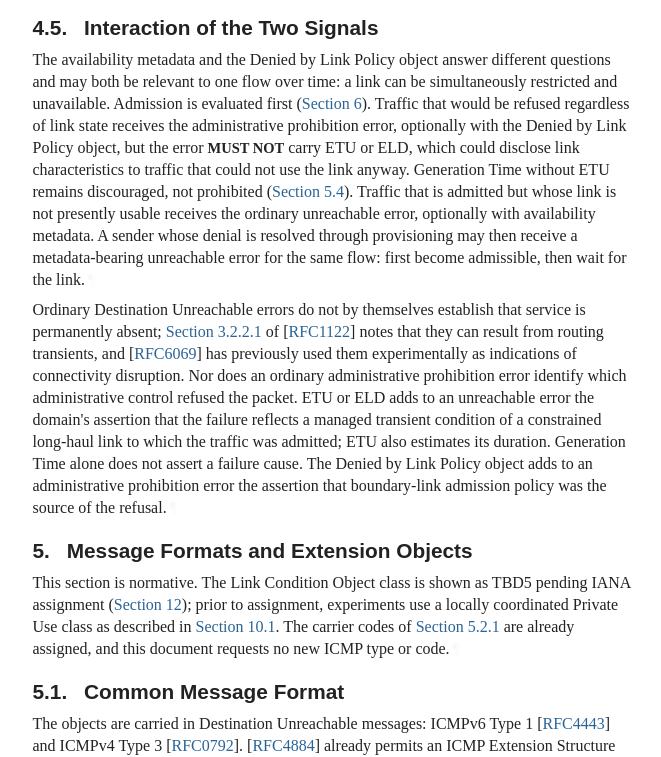
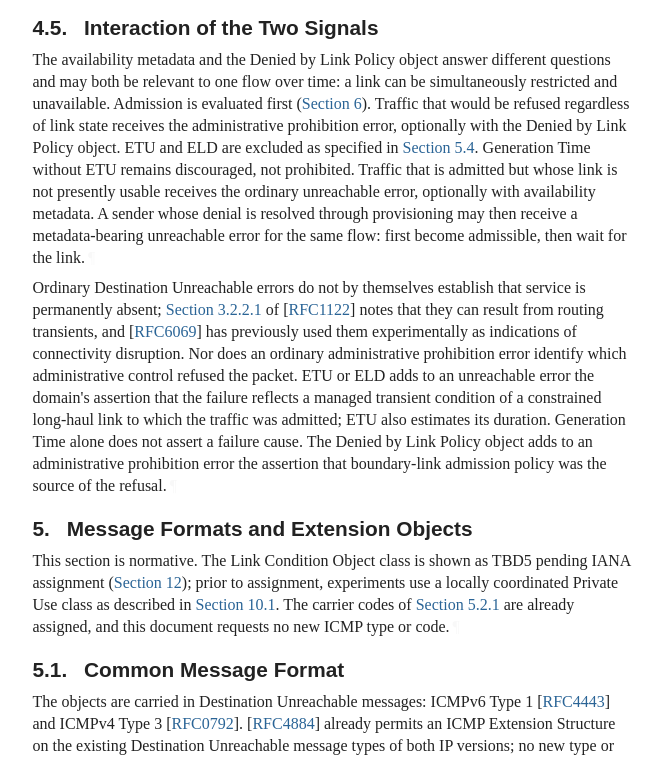
Before and after one commit to ekline/draft-icmp-boundary-signaling, a plain HTML site: page draft-ek-ip-enclave-boundary-signaling.html in a window 1280 px wide. Shown: the part 7997-8754 px from the top of the page, without its empty margins (92-753 px from the left). Drawn offline with Linux system fonts and the light colour scheme; a web font is replaced by a local one.

Commit message:
Script updating gh-pages from 06183f9. [ci skip]

```diff
--- a/draft-ek-ip-enclave-boundary-signaling.html
+++ b/draft-ek-ip-enclave-boundary-signaling.html
@@ -1852,10 +1852,9 @@ different questions and may both be relevant to one flow over time: a
 link can be simultaneously restricted and unavailable. Admission is
 evaluated first (<a href="#generation" class="auto internal xref">Section 6</a>). Traffic that would be refused
 regardless of link state receives the administrative prohibition
-error, optionally with the Denied by Link Policy object, but the error
-<span class="bcp14">MUST NOT</span> carry ETU or ELD, which could disclose link characteristics to traffic
-that could not use the link anyway. Generation Time without ETU remains
-discouraged, not prohibited (<a href="#applicability-objects" class="auto internal xref">Section 5.4</a>). Traffic
+error, optionally with the Denied by Link Policy object. ETU and ELD
+are excluded as specified in <a href="#applicability-objects" class="auto internal xref">Section 5.4</a>. Generation Time
+without ETU remains discouraged, not prohibited. Traffic
 that is admitted but whose link is not presently usable receives the
 ordinary unreachable error, optionally with availability metadata. A
 sender whose denial is resolved through provisioning may then receive
@@ -2535,8 +2534,7 @@ ICMPv6 Type 1 code 1 (<a href="#carriers-policy" class="auto internal xref">Sect
 Expected Link Delay: they reveal characteristics of a link to which
 the invoking traffic was not admitted, and admission is evaluated
 before any link state is disclosed (<a href="#generation" class="auto internal xref">Section 6</a>). An availability
-carrier <span class="bcp14">MUST NOT</span> carry Denied by Link Policy, since an admitted packet
-was by definition not refused by admission policy. Under these rules
+carrier <span class="bcp14">MUST NOT</span> carry Denied by Link Policy. Under these rules
 Denied by Link Policy is never emitted with ETU or ELD. Generation Time
 may accompany it, subject to the guidance below.<a href="#section-5.4-3" class="pilcrow">¶</a></p>
 <p id="section-5.4-4">Generation Time <span class="bcp14">SHOULD NOT</span> be sent without Expected Time Until Link
```
Also changed, not shown: draft-ek-ip-enclave-boundary-signaling.txt.
